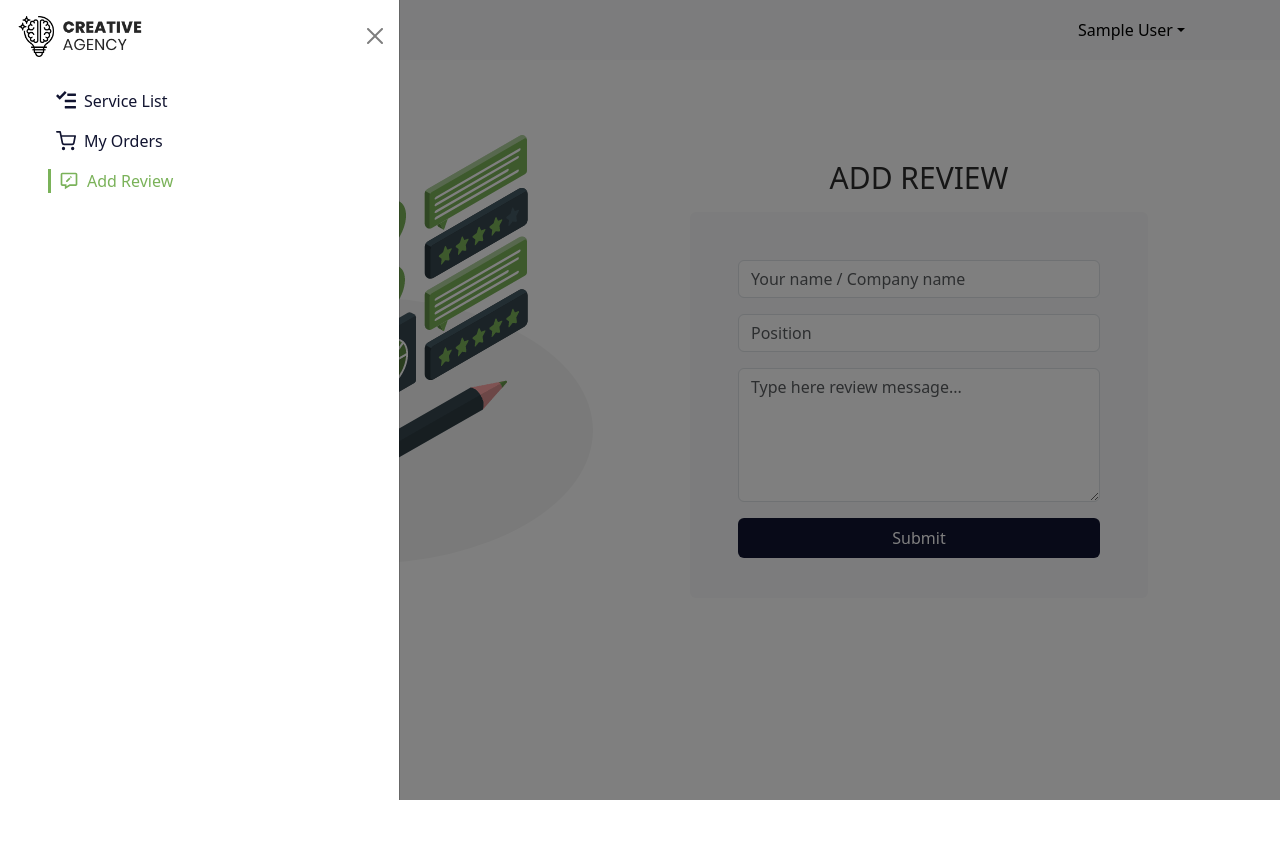
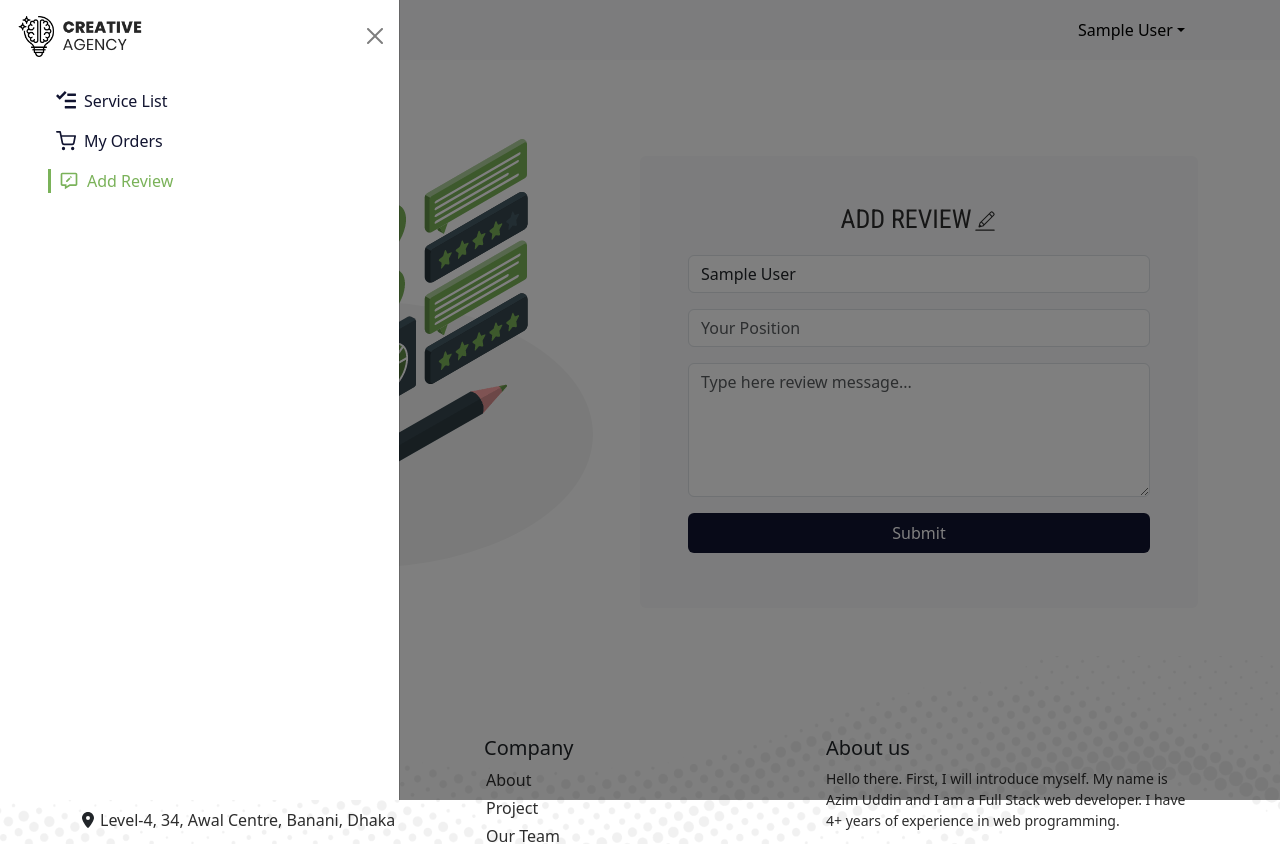
Before and after one commit to azimuddin2/creative-agency-client, a React (Create React App) app: page /dashboard/add-review in a window 1280 px wide. Shown: the top 844 px of the page. Before the commit the page ends 800 px from the top, so only its background shows below. Built offline with nearby package versions, Linux system fonts and the light colour scheme; no server answers; sample sign-in values are in the browser's storage.

Commit message:
add review page task complete

```diff
--- a/src/Layout/Dashboard.js
+++ b/src/Layout/Dashboard.js
@@ -16,6 +16,7 @@ import { AuthContext } from '../contexts/AuthProvider/AuthProvider';
 import { CiEdit } from "react-icons/ci";
 import { IoLogOutOutline } from "react-icons/io5";
 import toast from 'react-hot-toast';
+import Footer from '../Pages/Shared/Footer/Footer';
 
 const Dashboard = () => {
     const isAdmin = false;
@@ -165,6 +166,7 @@ const Dashboard = () => {
             <div className='container'>
                 <Outlet></Outlet>
             </div>
+            <Footer></Footer>
         </div>
     );
 };
--- /dev/null
+++ b/src/Pages/Dashboard/UserPages/AddReview/AddReview.css
@@ -0,0 +1,56 @@
+.form-section {
+    display: grid;
+    grid-template-columns: repeat(2, 1fr);
+    margin-top: 60px;
+    margin-bottom: 20px;
+}
+
+.form-image {
+    margin: auto;
+}
+
+.dashboard-form-title {
+    font-size: 26px;
+    color: #2D2D2D;
+    font-weight: 400;
+    margin-bottom: 20px;
+    text-transform: uppercase;
+    font-family: "Roboto Condensed", sans-serif;
+    text-align: center;
+}
+
+
+/* responsive mobile device */
+@media only screen and (max-width: 576px) {
+    .form-section {
+        grid-template-columns: repeat(1, 1fr);
+    }
+
+    .form-image img {
+        width: 100%;
+    }
+
+    .form-image {
+        margin: auto;
+    }
+
+}
+
+
+/* responsive tablet device */
+@media only screen and (min-width:577px) and (max-width:992px) {
+    .form-section {
+        grid-template-columns: repeat(1, 1fr);
+    }
+
+    .form-image {
+        padding: 40px;
+        margin-top: -10px;
+        margin: auto;
+    }
+
+    .form-image img {
+        width: 100%;
+    }
+
+}
--- a/src/Pages/Dashboard/UserPages/AddReview/AddReview.js
+++ b/src/Pages/Dashboard/UserPages/AddReview/AddReview.js
@@ -1,46 +1,70 @@
-import React from 'react';
+import React, { useContext } from 'react';
 import { Button, Form } from 'react-bootstrap';
+import { CiEdit } from "react-icons/ci";
 import reviewGif from '../../../../assets/images/review.gif';
+import './AddReview.css'
+import { AuthContext } from '../../../../contexts/AuthProvider/AuthProvider';
+import toast from 'react-hot-toast';
 
 const AddReview = () => {
+    const { user } = useContext(AuthContext);
 
-    const handleSubmit = () => {
+    const handleSubmit = (event) => {
+        event.preventDefault();
+        const form = event.target;
+        const name = form.name.value;
+        const position = form.position.value;
+        const description = form.description.value;
 
+        const reviewInfo = {
+            name,
+            position,
+            description,
+            image: user.photoURL || null,
+        };
+        fetch('http://localhost:5000/reviews', {
+            method: 'POST',
+            headers: {
+                'content-type': 'application/json'
+            },
+            body: JSON.stringify(reviewInfo)
+        })
+            .then(res => res.json())
+            .then(result => {
+                if (result.insertedId) {
+                    form.reset();
+                    toast.success('Review submit successfully.', {
+                        duration: 5000
+                    });
+                }
+            })
     };
 
     return (
-        <div>
-
-            <div className='login-section m-0'>
-
-                <div className='login-image'>
-                    <img src={reviewGif} alt="login" className='mx-auto'/>
+        <div className='form-section my-5'>
+            <div className='form-image'>
+                <img src={reviewGif} alt="review gif" className='mx-auto' />
             </div>
-
-                <div className='login-form'>
-                    <h2 style={{fontFamily: 'Roboto Condensed", sans-serif', fontWeight: '500'}} className='form-title mb-3 text-center'>Add Review</h2>
-                    <Form onSubmit={handleSubmit} className='bg-light p-4 pb-lg-4 p-lg-5 rounded-2'>
-
+            <div className='mt-lg-5 bg-light p-4 pb-lg-4 p-lg-5 rounded-2'>
+                <h2 className='dashboard-form-title'>Add Review<CiEdit /></h2>
+                <Form onSubmit={handleSubmit}>
                     <Form.Group className="mb-3" controlId="formBasicName">
                         <Form.Control
                             name='name'
                             type="text"
                             placeholder="Your name / Company name"
+                            defaultValue={user.displayName}
                             required
                         />
                     </Form.Group>
-
-
-                        <Form.Group className="mb-3" controlId="formBasicEmail">
+                    <Form.Group className="mb-3" controlId="formBasicPosition">
                         <Form.Control
-                                name='name'
+                            name='position'
                             type="text"
-                                placeholder="Position"
+                            placeholder="Your Position"
                             required
                         />
                     </Form.Group>
-
-
                     <Form.Group className="mb-3" controlId="formBasicMessage">
                         <Form.Control
                             as="textarea"
@@ -51,21 +75,10 @@ const AddReview = () => {
                             required
                         />
                     </Form.Group>
-
-
-
-
-
-
-
                     <Button className='submit-button py-2' type="submit">Submit</Button>
                 </Form>
             </div>
-
         </div>
-
-
-        </div >
     );
 };
 
```
Lines whose indentation alone changed are shown as unchanged.
